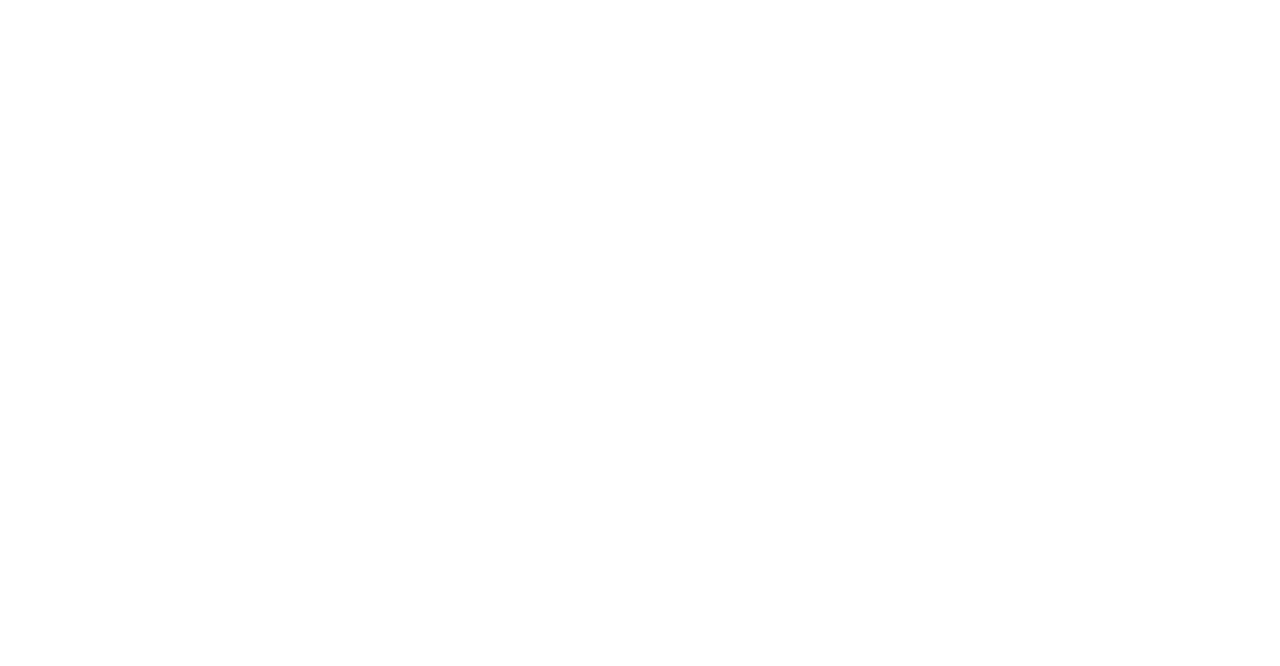
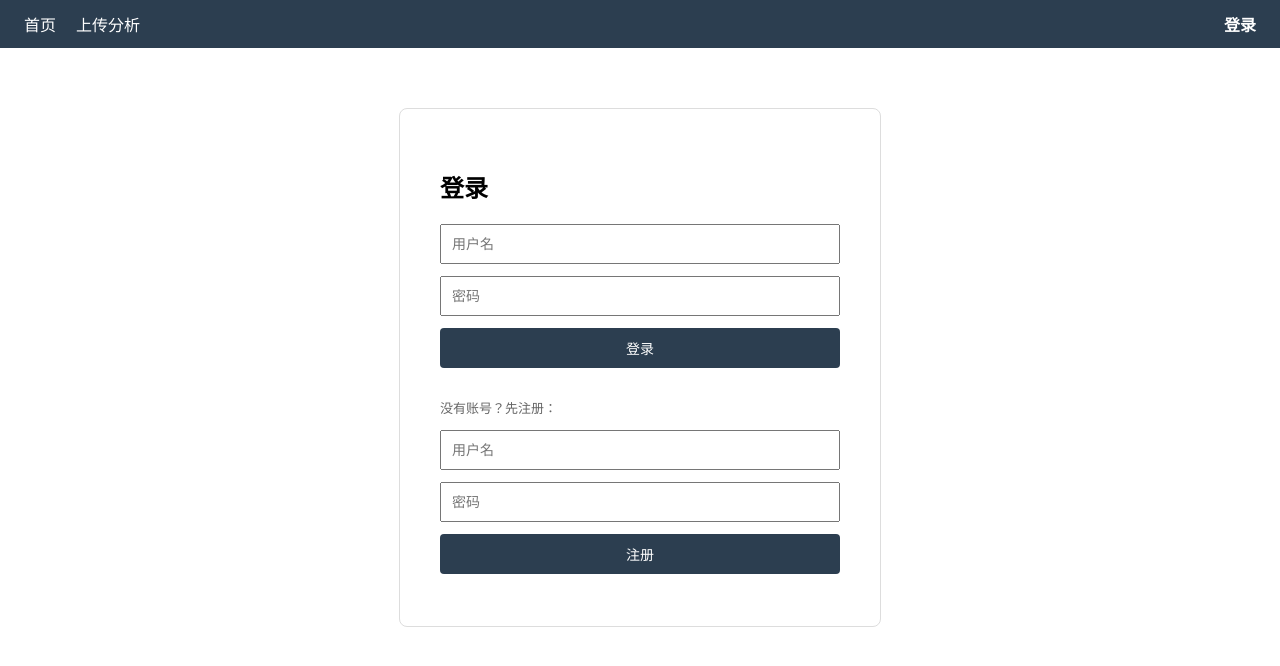
Before and after one commit to onemilk/core-hole-fracture-analysis, a Vue app in the folder platform/frontend/: page /login in a window 1280 px wide. Before the commit this address had no page. Shown: the top 666 px of the page. Built offline with nearby package versions, Linux system fonts and the light colour scheme.

Commit message:
feat: add navigation bar and login/register page

```diff
--- a/platform/frontend/src/App.vue
+++ b/platform/frontend/src/App.vue
@@ -1,3 +1,19 @@
 <template>
-  <router-view />
+  <div>
+    <nav class="navbar">
+      <router-link to="/">首页</router-link>
+      <router-link to="/upload">上传分析</router-link>
+      <span style="flex:1"></span>
+      <router-link to="/login">登录</router-link>
+    </nav>
+    <router-view />
+  </div>
 </template>
+
+<style>
+body { margin: 0; font-family: "Microsoft YaHei", sans-serif; }
+.navbar { background: #2c3e50; padding: 12px 24px; display: flex; gap: 20px; align-items: center; }
+.navbar a { color: white; text-decoration: none; }
+.navbar a:hover { text-decoration: underline; }
+.navbar a.router-link-exact-active { font-weight: bold; }
+</style>
--- a/platform/frontend/src/router/index.js
+++ b/platform/frontend/src/router/index.js
@@ -5,6 +5,7 @@
   { path: '/', name: 'Home', component: Home },
   { path: '/upload', name: 'Upload', component: () => import('../views/Upload.vue') },
   { path: '/result/:id', name: 'Result', component: () => import('../views/Result.vue') },
+  { path: '/login', name: 'Login', component: () => import('../views/Login.vue') },
 ]
 
 export default createRouter({ history: createWebHistory(), routes })
--- /dev/null
+++ b/platform/frontend/src/views/Login.vue
@@ -0,0 +1,59 @@
+<template>
+  <div class="login-page">
+    <h2>登录</h2>
+    <form @submit.prevent="login">
+      <input v-model="username" placeholder="用户名" required />
+      <input v-model="password" type="password" placeholder="密码" required />
+      <button type="submit">登录</button>
+    </form>
+    <p v-if="error" class="error">{{ error }}</p>
+    <p class="hint">没有账号？先注册：</p>
+    <form @submit.prevent="register">
+      <input v-model="regUser" placeholder="用户名" required />
+      <input v-model="regPass" type="password" placeholder="密码" required />
+      <button type="submit">注册</button>
+    </form>
+  </div>
+</template>
+
+<script setup>
+import { ref } from 'vue';
+import { useRouter } from 'vue-router';
+import api from '../api/index.js';
+
+const router = useRouter();
+const username = ref('');
+const password = ref('');
+const regUser = ref('');
+const regPass = ref('');
+const error = ref(null);
+
+async function login() {
+  try {
+    const res = await api.login({ username: username.value, password: password.value });
+    localStorage.setItem('token', res.data.token);
+    router.push('/');
+  } catch (e) {
+    error.value = '登录失败: ' + (e.response?.data?.error || e.message);
+  }
+}
+
+async function register() {
+  try {
+    await api.register({ username: regUser.value, password: regPass.value, role: 'student' });
+    username.value = regUser.value;
+    password.value = regPass.value;
+    await login();
+  } catch (e) {
+    error.value = '注册失败: ' + (e.response?.data?.error || e.message);
+  }
+}
+</script>
+
+<style scoped>
+.login-page { max-width: 400px; margin: 60px auto; padding: 40px; border: 1px solid #ddd; border-radius: 8px; }
+input, button { display: block; width: 100%; margin: 12px 0; padding: 10px; font-size: 14px; box-sizing: border-box; }
+button { background: #2c3e50; color: white; border: none; cursor: pointer; border-radius: 4px; }
+.error { color: #c0392b; }
+.hint { margin-top: 30px; color: #666; font-size: 13px; }
+</style>
```
